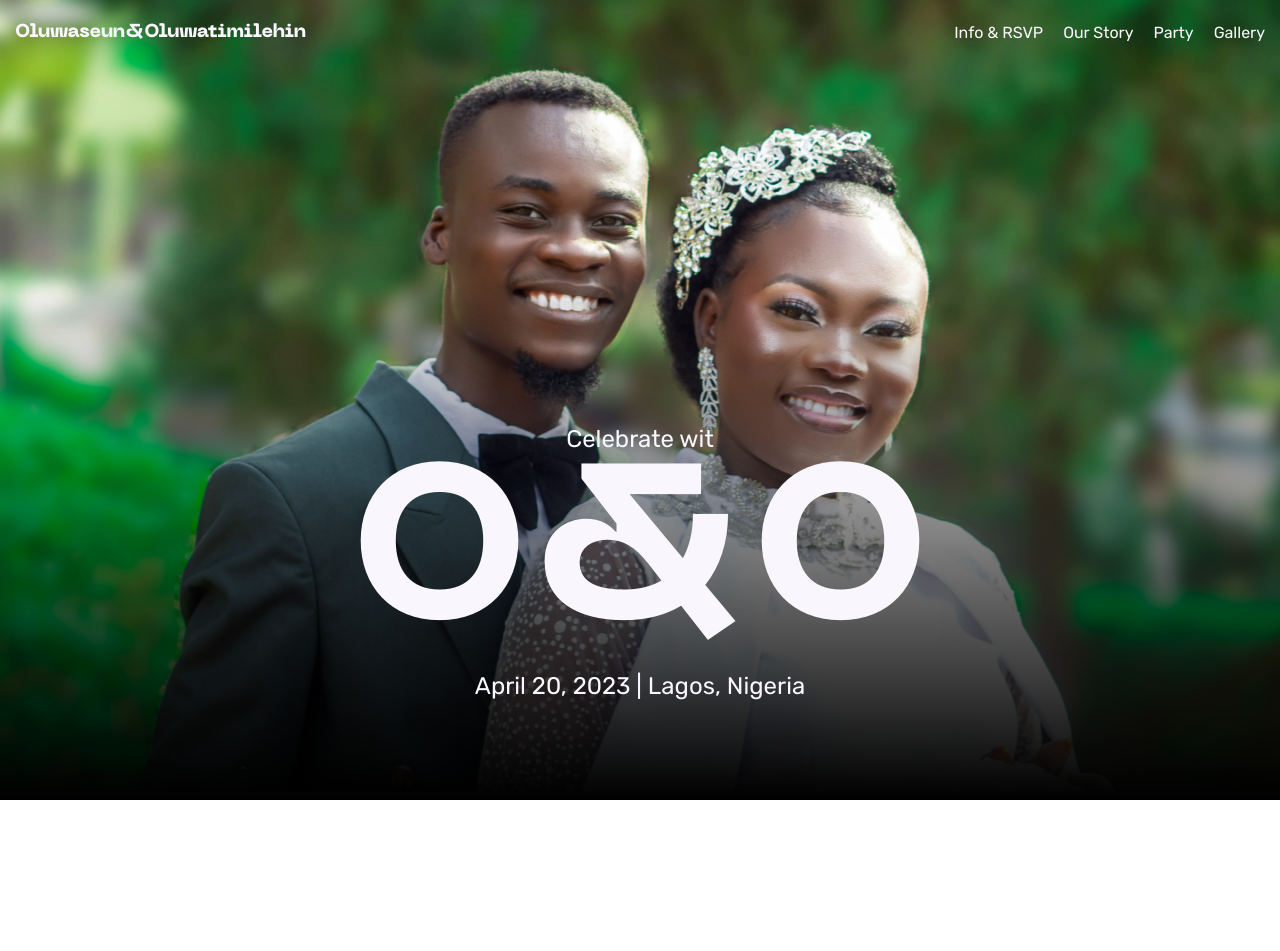
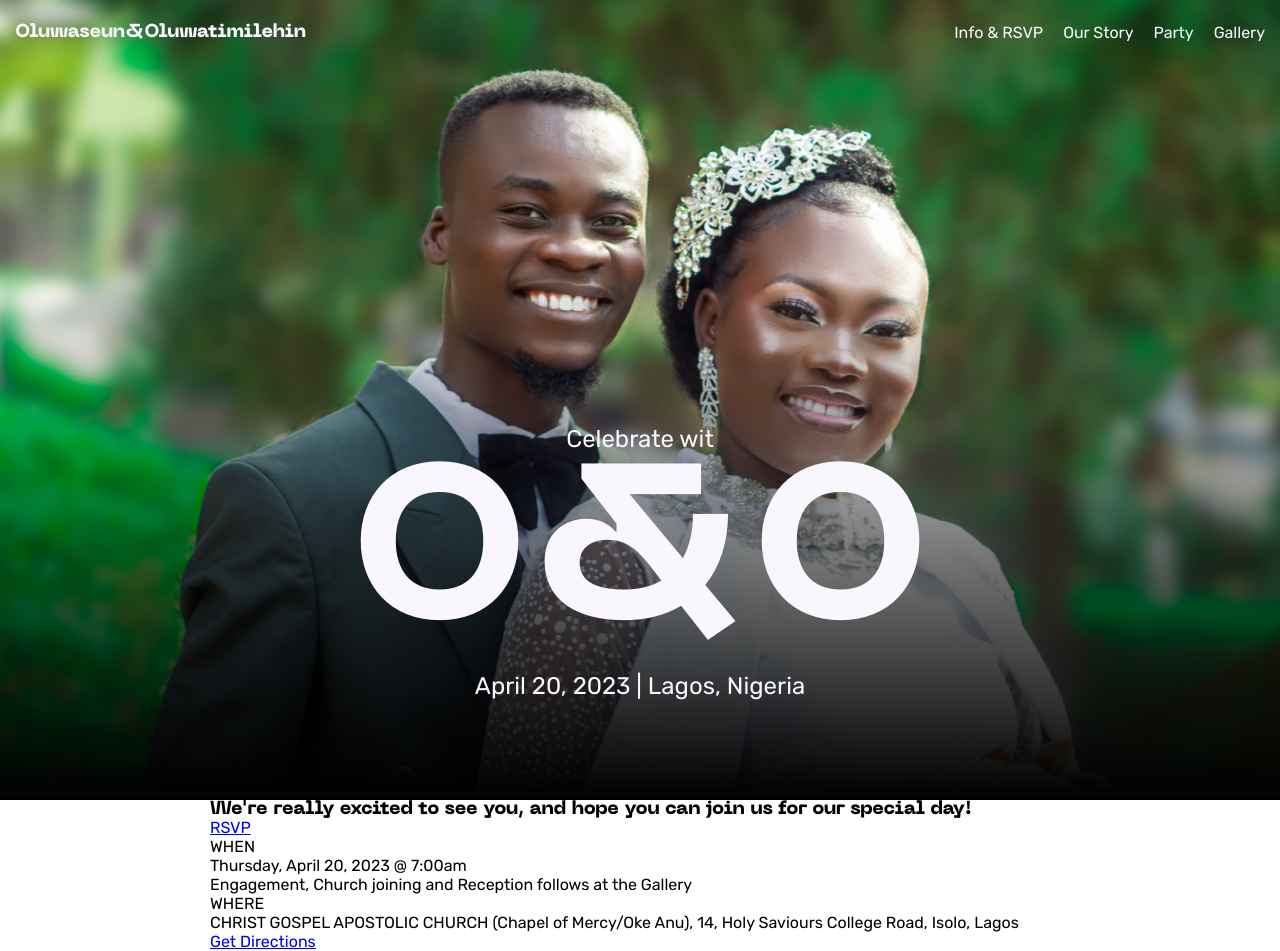
Before and after one commit to samzyconcepts/dudman-wedding, a React (Create React App) app: page / in a window 1280 px wide. Before the commit the page ends 800 px from the top, so only its background shows below. Built offline with nearby package versions, Linux system fonts and the light colour scheme.

Commit message:
remove info.js

```diff
--- a/src/App.js
+++ b/src/App.js
@@ -4,6 +4,7 @@ import { BrowserRouter as Router, Routes, Route } from 'react-router-dom';
 // Component
 import Navbar from './component/Navbar';
 import Home from './Pages/Home';
+
 
 function App() {
   return (
--- a/src/Pages/Home.js
+++ b/src/Pages/Home.js
@@ -1,15 +1,21 @@
-import { useTypewriter} from 'react-simple-typewriter';
+import { useTypewriter } from 'react-simple-typewriter';
+import { Link } from 'react-router-dom';
 
 // css
 import './Home.css';
 
 const Home = () => {
   const [text] = useTypewriter({
-    words: ['We are getting married', 'Celebrate with us', 'Celebrating our wedding'],
+    words: [
+      'We are getting married',
+      'Celebrate with us',
+      'Celebrating our wedding',
+    ],
     loop: {},
   });
 
   return (
+    <>
       <header id='home'>
         <div className='container'>
           <p>{text}</p>
@@ -17,6 +23,38 @@ const Home = () => {
           <p>April 20, 2023 | Lagos, Nigeria</p>
         </div>
       </header>
+
+      <section id='info'>
+        <div className='container'>
+          <div>
+            <h3>
+              We're really excited to see you, and hope you can join us for our
+              special day!
+            </h3>
+            <Link to='#' className='btn btn-primary'>
+              RSVP
+            </Link>
+          </div>
+          <div>
+            <div className='when'>
+              <span>WHEN</span>
+              <p>Thursday, April 20, 2023 @ 7:00am</p>
+              <span>
+                Engagement, Church joining and Reception follows at the Gallery
+              </span>
+            </div>
+            <div className='where'>
+              <span>WHERE</span>
+              <p>
+                CHRIST GOSPEL APOSTOLIC CHURCH (Chapel of Mercy/Oke Anu), 14,
+                Holy Saviours College Road, Isolo, Lagos
+              </p>
+              <Link to='#'>Get Directions</Link>
+            </div>
+          </div>
+        </div>
+      </section>
+    </>
   );
 };
 
```
Also changed, not shown: src/Pages/Info.js (deleted, +0 -13 lines), src/Pages/Info.css (deleted). Lines whose indentation alone changed are shown as unchanged.
